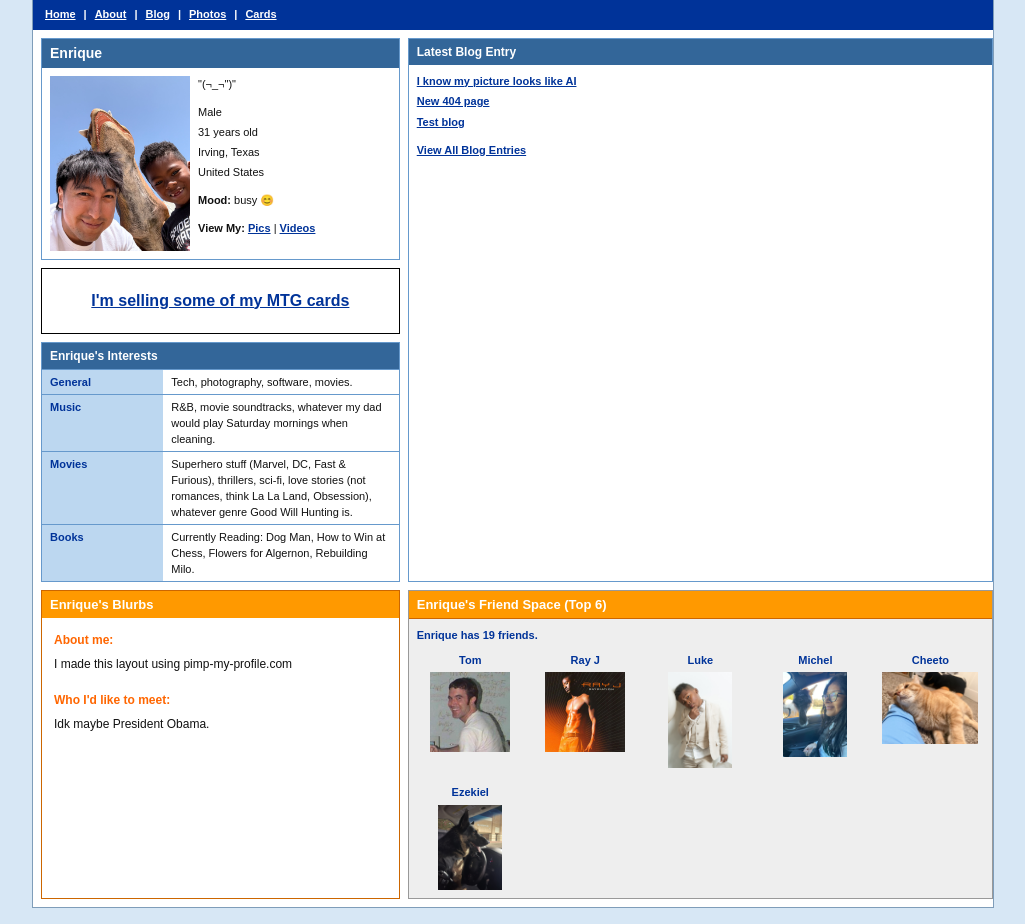
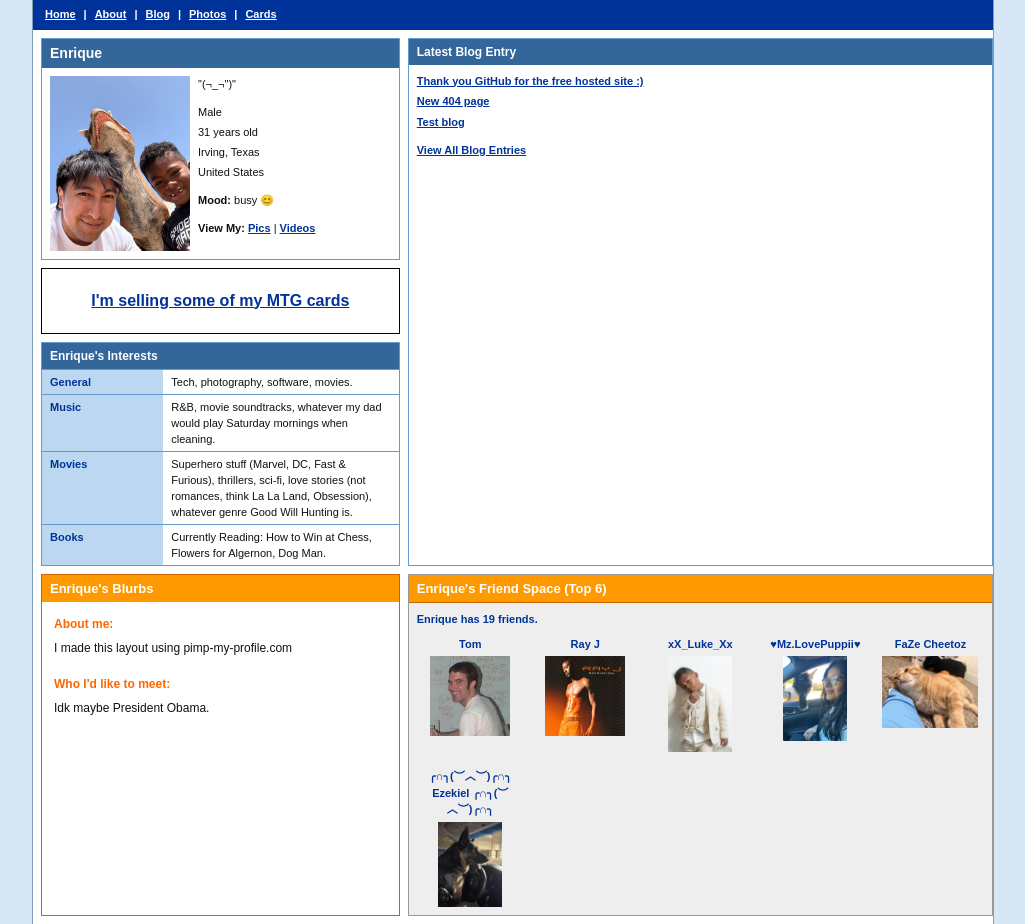
Before and after one commit to enriquebarragan/enriquebarragan.github.io, a Jekyll site: the page built from index.md, in a window 1280 px wide. Shown: the whole page, without its empty margins (127-1152 px from the left). Built offline with Jekyll 4.4.1, drawn with Linux system fonts in a browser that asks for light colours; nearby versions of some CDN libraries.

Commit message:
Update home.html

```diff
--- a/_layouts/home.html
+++ b/_layouts/home.html
@@ -76,7 +76,7 @@
                 </tr>
                 <tr class="border-t border-[#6699cc]">
                   <th class="bg-[#bcd7f0] px-2 py-1 text-left align-top text-[#003399]">Books</th>
-                  <td class="bg-white px-2 py-1">Currently Reading: Dog Man, How to Win at Chess, Flowers for Algernon, Rebuilding Milo.</td>
+                  <td class="bg-white px-2 py-1">Currently Reading: How to Win at Chess, Flowers for Algernon, Dog Man.</td>
                 </tr>
               </tbody>
             </table>
@@ -91,7 +91,7 @@
             </h2>
             <div class="space-y-1 p-2">
               <p>
-                <a class="font-bold text-[#003399] underline" href="#">I know my picture looks like AI</a>
+                <a class="font-bold text-[#003399] underline" href="#">Thank you GitHub for the free hosted site :)</a>
               </p>
               <p>
                 <a class="font-bold text-[#003399] underline" href="404">New 404 page</a>
@@ -146,22 +146,22 @@
                 </div>
 
                 <div class="block px-1 text-center text-[#003399]">
-                  <span class="mb-1 block font-bold">Luke</span>
+                  <span class="mb-1 block font-bold">xX_Luke_Xx</span>
                   <img class="mx-auto w-16" src="/assets/images/luke.JPG" alt="Luke profile picture">
                 </div>
 
                 <div class="block px-1 text-center text-[#003399]">
-                  <span class="mb-1 block font-bold">Michel</span>
+                  <span class="mb-1 block font-bold">♥Mz.LovePuppii♥</span>
                   <img class="mx-auto w-16" src="/assets/images/michel.JPG" alt="Michel profile picture">
                 </div>
 
                 <div class="block px-1 text-center text-[#003399]">
-                  <span class="mb-1 block font-bold">Cheeto</span>
+                  <span class="mb-1 block font-bold">FaZe Cheetoz</span>
                   <img class="mx-auto w-24" src="/assets/images/cheeto.JPG" alt="Cheeto profile picture">
                 </div>
 
                 <div class="block px-1 text-center text-[#003399]">
-                  <span class="mb-1 block font-bold">Ezekiel</span>
+                  <span class="mb-1 block font-bold">╭∩╮(︶︿︶)╭∩╮ Ezekiel ╭∩╮(︶︿︶)╭∩╮</span>
                   <img class="mx-auto w-16" src="/assets/images/zeke.JPG" alt="Ezekiel profile picture">
                 </div>
               </div>
```
